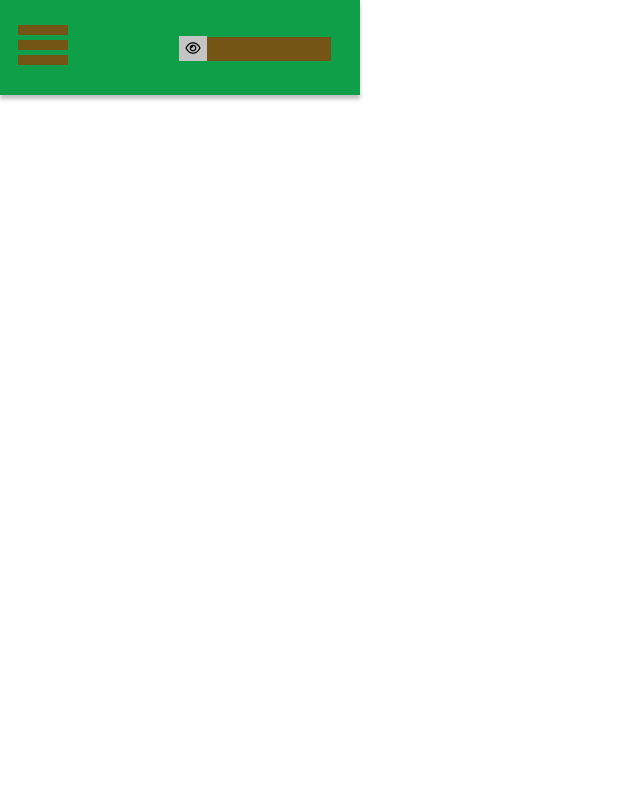
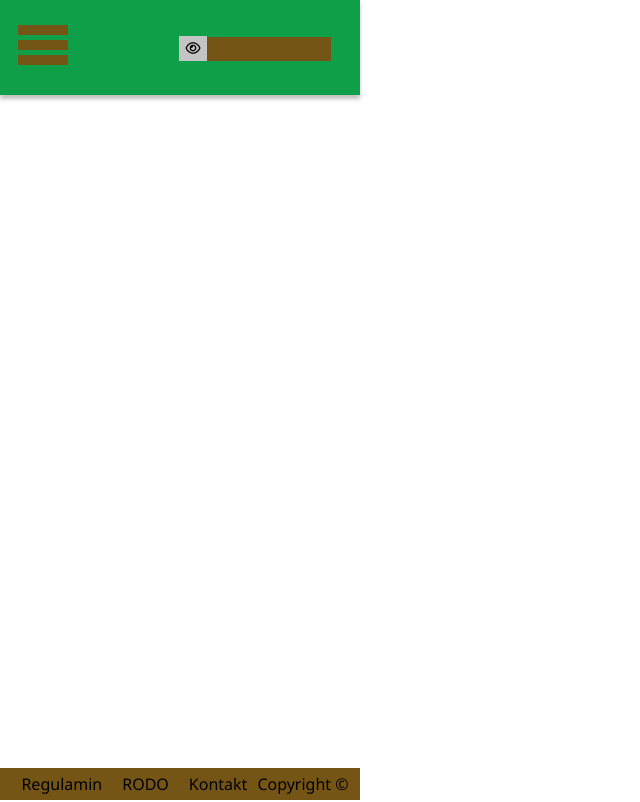
Before and after one commit to Nights-Wolf/Yggdrasil, a React app: page / in a window 1280 px wide. Shown: the whole page, without its empty margins (0-640 px from the left). Built offline with nearby package versions, Linux system fonts and the light colour scheme.

Commit message:
Footer added

```diff
--- a/src/react/App.js
+++ b/src/react/App.js
@@ -1,8 +1,12 @@
 import Header from "./Header"
+import Footer from "./Footer"
 
 function App() {
    return (
-    <Header />
+   <div>
+      <Header />
+      <Footer />
+    </div>
    )
 }
 
--- /dev/null
+++ b/src/react/Footer.js
@@ -0,0 +1,14 @@
+import React from "react";
+
+function Footer() {
+    return(
+        <footer>
+            <a href="/">Regulamin</a>
+            <a href="/">RODO</a>
+            <a href="/">Kontakt</a>
+            <p>Copyright &copy;</p>
+        </footer>
+    )
+}
+
+export default Footer
--- a/src/scss/_config.scss
+++ b/src/scss/_config.scss
@@ -1,3 +1,7 @@
 $primary-color: #0F9F49 !default;
 $secondary-color: #755516 !default;
 $tertiary-color: #C4C4C4 !default;
+
+@mixin transition-ease {
+    transition: all 0.5s ease-in-out;
+}
--- /dev/null
+++ b/src/scss/_footer.scss
@@ -0,0 +1,26 @@
+@import 'config';
+
+footer {
+    display: flex;
+    flex-direction: row;
+    justify-content: center;
+    align-items: center;
+    position: absolute;
+    width: 360px;
+    height: 32px;
+    left: 0px;
+    bottom: 0px;
+    background: #755516;
+
+    a {
+        cursor: pointer;
+        text-decoration: none;
+        padding: 10px;
+        color: black;
+
+        &:hover {
+            @include transition-ease;
+            color: #0F9F49;
+        }
+    }
+}
--- /dev/null
+++ b/src/scss/_header.scss
@@ -0,0 +1,66 @@
+header {
+    position: fixed;
+    top: 0;
+    background: $primary-color;
+    height: 95px;
+    width: 360px;
+    box-shadow: 0px 4px 4px rgba(0, 0, 0, 0.25);
+
+    .search-engine {
+        position: absolute;
+        height: fit-content;
+        width: fit-content;
+        left: 179px;
+        top: 36px;
+
+        input {
+            background: $secondary-color;
+            top: 36px;
+            height: 22px;
+            width: 120px;
+            border: none;;
+        }
+
+        button {
+            background: $tertiary-color;
+            border: none;
+            height: 25px;
+            width: 28px;
+        }
+    }
+    .menu-btn {
+        position: absolute;
+        z-index: 1;
+        height: 40px;
+        width: 50px;
+        top: 25px;
+        left: 18px;
+        cursor: pointer;
+
+        &__hamburger {
+            position: absolute;
+            background: $secondary-color;
+            width: 50px;
+            height: 10.17px;
+            top: 14.92px;
+
+            &::before {
+                content: '';
+                position: absolute;
+                background: $secondary-color;
+                width: 50px;
+                height: 10.17px;
+                top: -14.92px;
+            }
+
+            &::after {
+                content: '';
+                position: absolute;
+                background: $secondary-color;
+                width: 50px;
+                height: 10.17px;
+                top: 14.92px;
+            }
+        }
+    }
+}
--- a/src/scss/main.scss
+++ b/src/scss/main.scss
@@ -1,4 +1,6 @@
 @import 'config';
+@import 'header';
+@import 'footer';
 
 body {
     box-sizing: border-box;
@@ -8,70 +10,3 @@ body {
     margin: 0;
     padding: 0;
 }
-
-header {
-    position: fixed;
-    top: 0;
-    background: $primary-color;
-    height: 95px;
-    width: 360px;
-    box-shadow: 0px 4px 4px rgba(0, 0, 0, 0.25);
-
-    .search-engine {
-        position: absolute;
-        height: fit-content;
-        width: fit-content;
-        left: 179px;
-        top: 36px;
-
-        input {
-            background: $secondary-color;
-            top: 36px;
-            height: 22px;
-            width: 120px;
-            border: none;;
-        }
-
-        button {
-            background: $tertiary-color;
-            border: none;
-            height: 25px;
-            width: 28px;
-        }
-    }
-    .menu-btn {
-        position: absolute;
-        z-index: 1;
-        height: 40px;
-        width: 50px;
-        top: 25px;
-        left: 18px;
-        cursor: pointer;
-
-        &__hamburger {
-            position: absolute;
-            background: $secondary-color;
-            width: 50px;
-            height: 10.17px;
-            top: 14.92px;
-
-            &::before {
-                content: '';
-                position: absolute;
-                background: $secondary-color;
-                width: 50px;
-                height: 10.17px;
-                top: -14.92px;
-            }
-
-            &::after {
-                content: '';
-                position: absolute;
-                background: $secondary-color;
-                width: 50px;
-                height: 10.17px;
-                top: 14.92px;
-            }
-        }
-    }
-}
```
Also changed, not shown: 2 other files (tests, documents, lock files or other folders).
